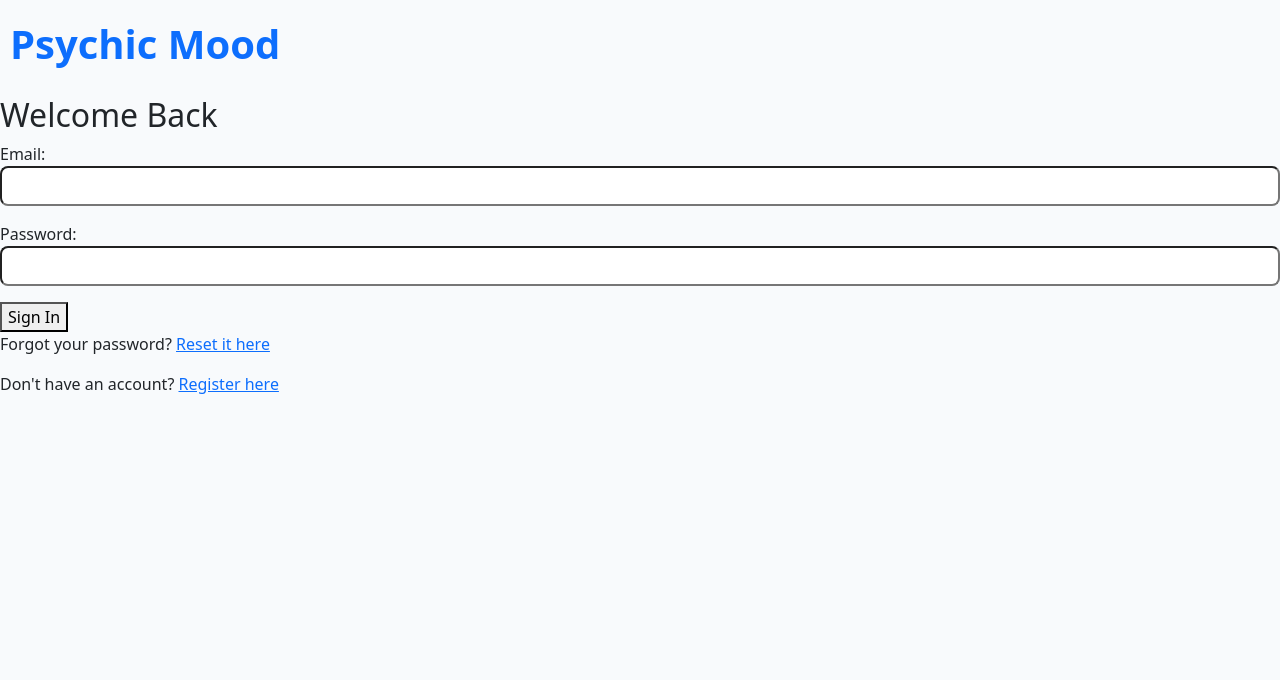
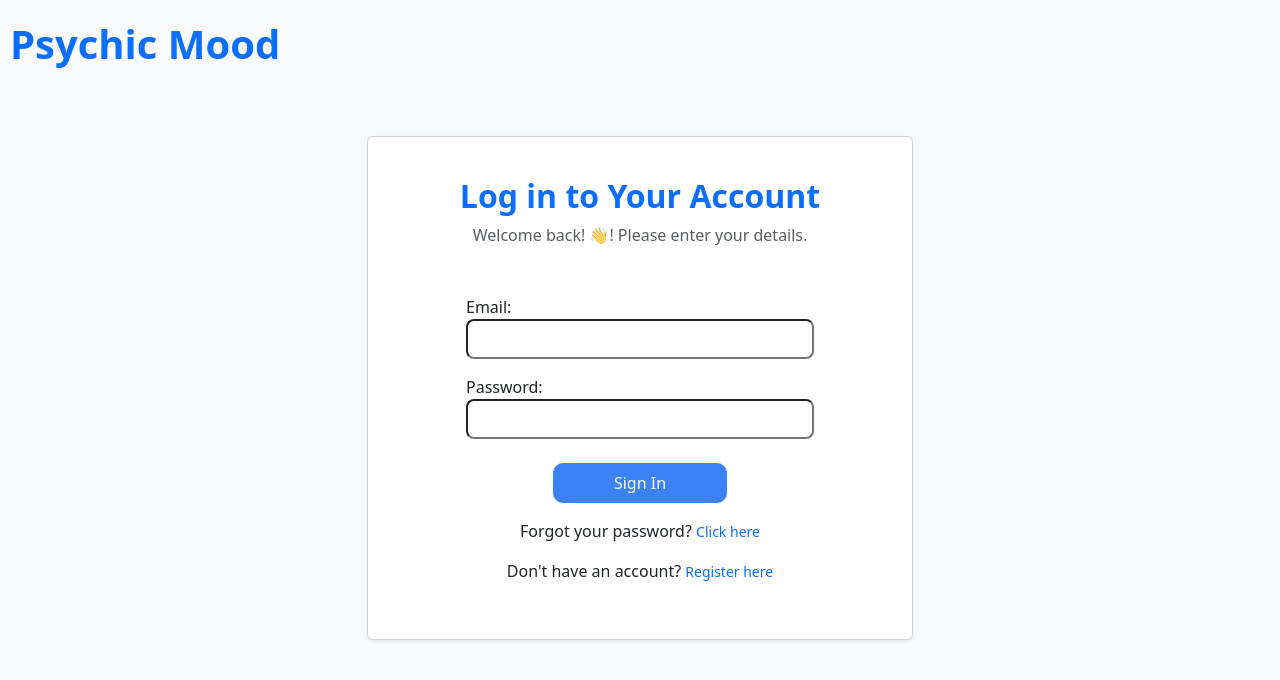
Before and after one commit to VITAE-01/psychic-mood, a Django app: page /account/login/ in a window 1280 px wide. Shown: the top 680 px of the page. Run offline with Django 5.2, Linux system fonts and the light colour scheme.

Commit message:
UPDATE: login page

```diff
--- a/frontend/account/templates/account/login.html
+++ b/frontend/account/templates/account/login.html
@@ -2,19 +2,64 @@
 
 {% block content %}
 
-<h2>Welcome Back</h2>
+<div class="container my-5">
+    <div class="row justify-content-center">
+        <div class="col-lg-6 col-md-8 col-12">
 
-<form method="POST" action="{% url 'account:login' %}?next={{ request.path }}">
-    {% csrf_token %}
+            <div class="card shadow-sm">
+                <div class="card-body">
 
-    {{ form.as_p }}
+                    <div class="text-center mb-4">
+                        <h2 class="fw-bold mt-4" style="color:#0d6efd;"> Log in to Your Account</h2>
+                        <p class="text-muted">Welcome back! 👋! Please enter your details.</p>
+                    </div>
 
-    <button type="submit">Sign In</button>
+                    <div class="card border-0 p-4">
 
-</form>
+                        <form method="POST" autocomple="off" data-form-no-store action="{% url 'account:login' %}?next={{ request.path }}">
+                        {% csrf_token %}
 
-<p>Forgot your password? <a href="{% url 'account:forgot-password' %}">Reset it here</a></p>
+                            <div class="mx-auto" style="width: 75%;">
+                                {{ form.as_p }}
 
-<p>Don't have an account? <a href="{% url 'account:register' %}">Register here</a></p>
+                                <div class="d-flex justify-content-center">
+                                    <button type="submit" class="btn btn-primary w-50 py-2 mt-2 justify-center" style="border-radius: 10px;">
+                                        Sign In
+                                    </button>
+                                </div>
+                            </div>
+
+                        </form>
+
+                        <p class="text-center mt-3">Forgot your password? <a href="{% url 'account:forgot-password' %}" class="small text-primary">Click here</a></p>
+
+                        <p class="text-center">Don't have an account? <a href="{% url 'account:register' %}" class="small text-primary">Register here</a></p>
+                    </div>
+
+                </div>
+            </div>
+
+        </div>
+    </div>
+</div>
 
 {% endblock %}
+
+<script>
+    // Disable browser autocomplete for the form
+    document.addEventListener('DOMContentLoaded', function() {
+        const form = document.querySelector('form');
+        if (form) {
+            form.setAttribute('autocomplete', 'off');
+        }
+    });
+
+    // Prevent browser from storing form data
+    document.addEventListener('submit', function(event) {
+        const form = event.target;
+        if (form && form.matches('form')) {
+            form.setAttribute('autocomplete', 'off');
+            form.setAttribute('data-form-no-store', 'true');
+        }
+    });
+</script>
--- a/frontend/account/templates/account/register.html
+++ b/frontend/account/templates/account/register.html
@@ -2,7 +2,7 @@
 
 {% block content %}
 
-<div>
+<div class="container my-5">
     <div class="row justify-content-center">
         <div class="col-lg-6 col-md-8 col-12">
 
```
